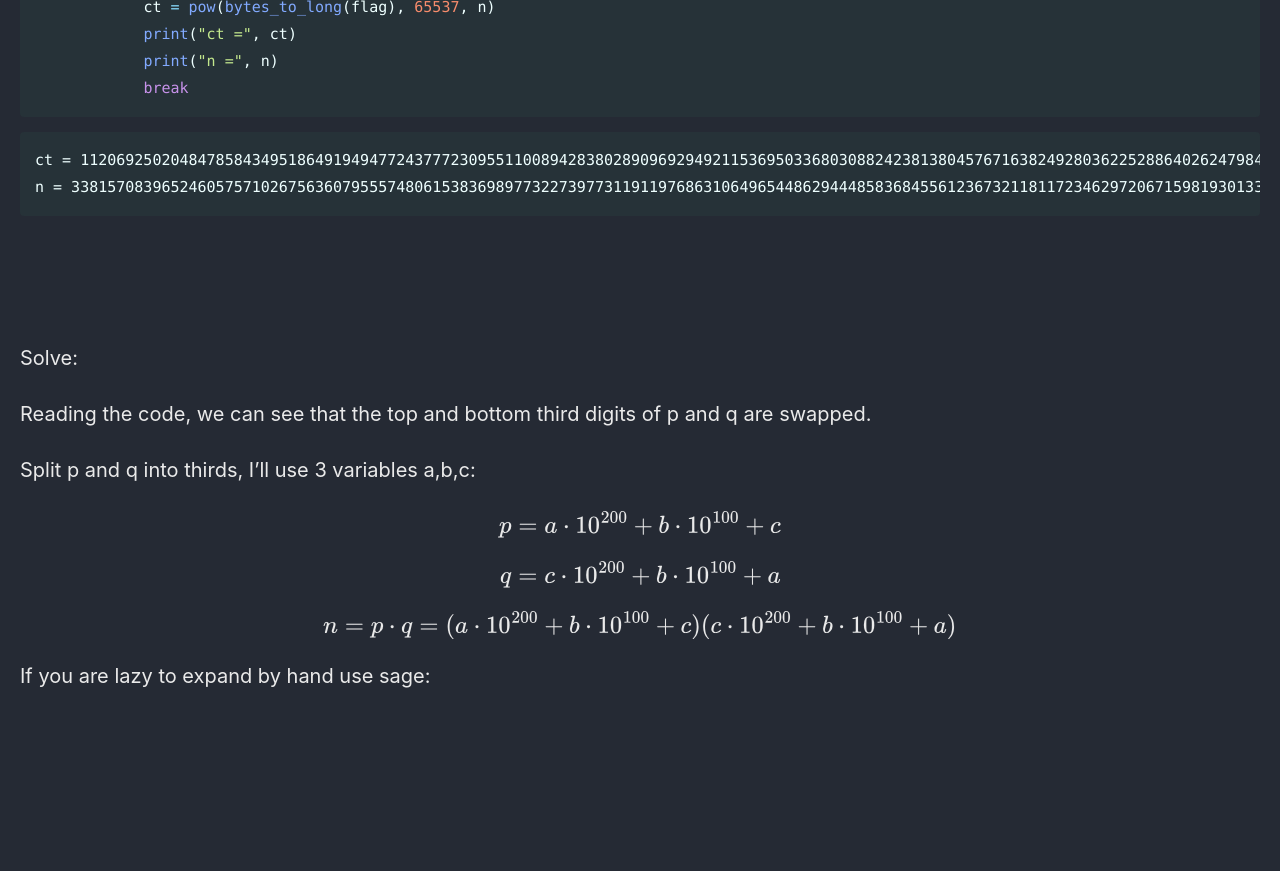
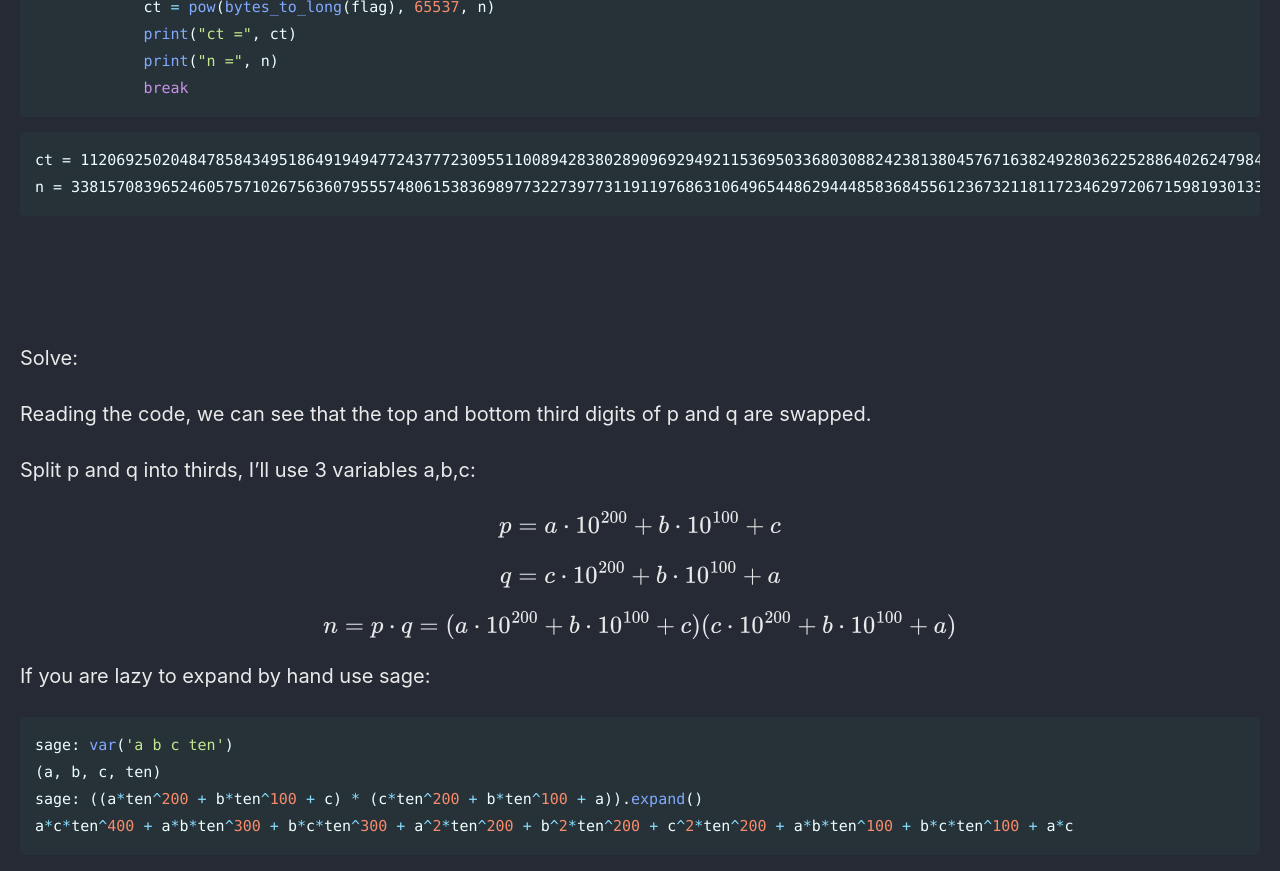
Before and after one commit to Connor-McCartney/Connor-McCartney.github.io, a Jekyll site: the page built from _pages/cryptography/rsa/PrimeRotation-CompfestCTF-16-2024.md, in a window 1280 px wide and 900 px high, scrolled down 688 px. Shown: the top 871 px of the window. Built offline with Jekyll 4.4.1, drawn with Linux system fonts in a browser that asks for light colours; cached includes are drawn as plain includes; before the commit the page ends 1435 px from its top, so only the background shows below that.

Commit message:
Update PrimeRotation-CompfestCTF-16-2024.md

````diff
--- a/_pages/cryptography/rsa/PrimeRotation-CompfestCTF-16-2024.md
+++ b/_pages/cryptography/rsa/PrimeRotation-CompfestCTF-16-2024.md
@@ -58,3 +58,10 @@ n = p \cdot q = (a \cdot 10^{200} + b \cdot 10^{100} + c) (c \cdot 10^{200} + b
 $$
 
 If you are lazy to expand by hand use sage:
+
+```python
+sage: var('a b c ten')
+(a, b, c, ten)
+sage: ((a*ten^200 + b*ten^100 + c) * (c*ten^200 + b*ten^100 + a)).expand()
+a*c*ten^400 + a*b*ten^300 + b*c*ten^300 + a^2*ten^200 + b^2*ten^200 + c^2*ten^200 + a*b*ten^100 + b*c*ten^100 + a*c
+```
````
